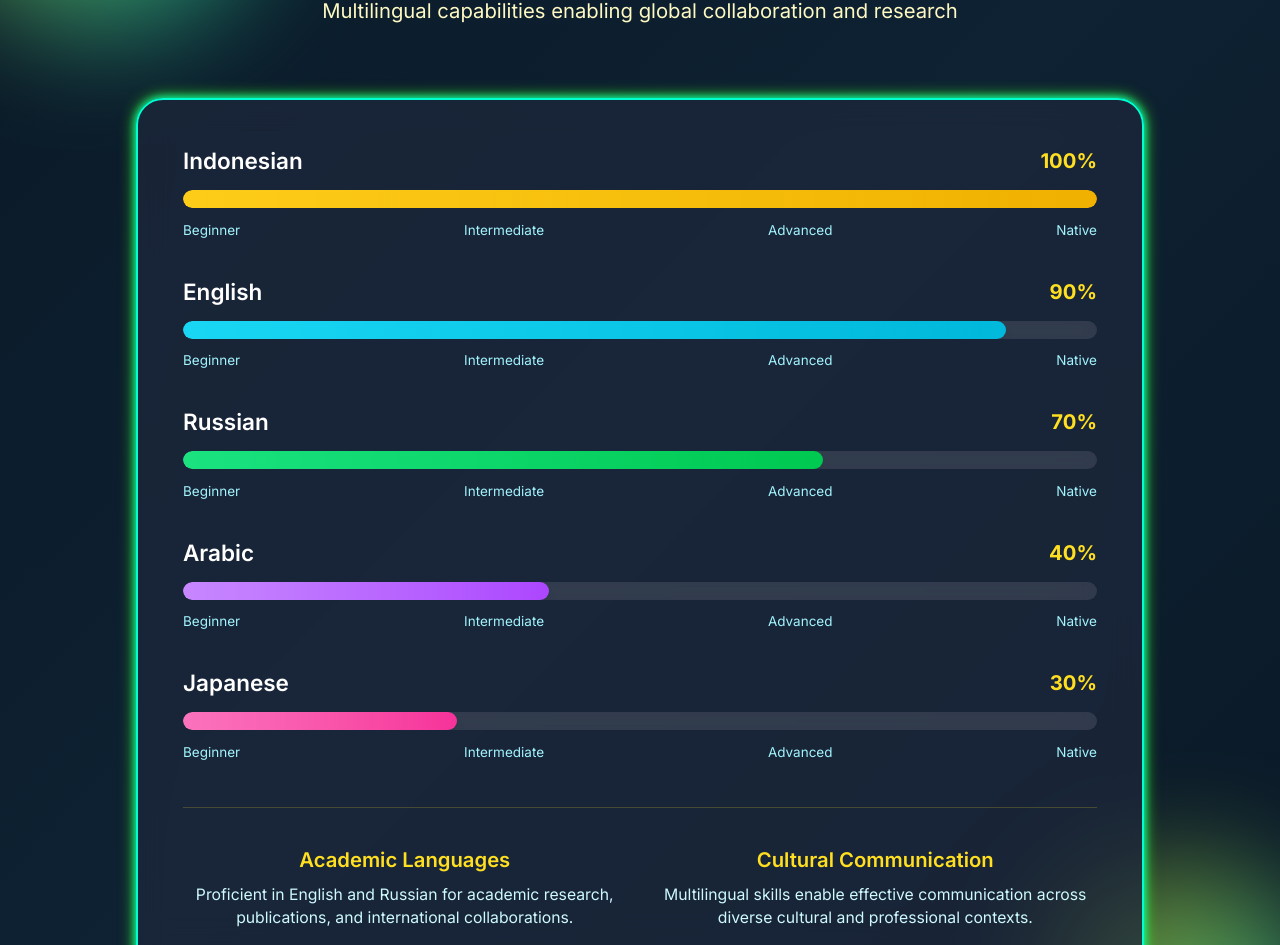
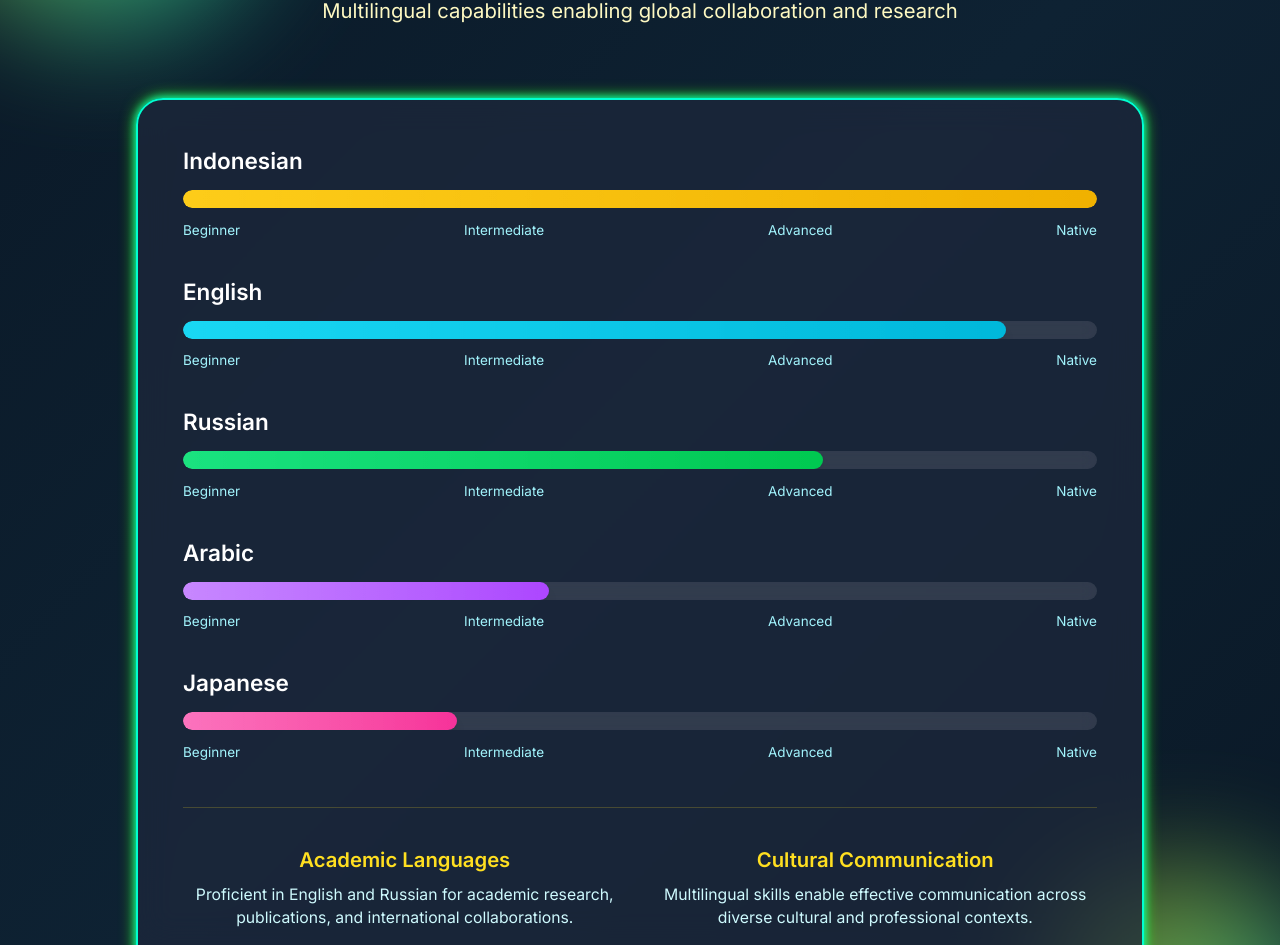
Before and after one commit to Aqeelbmh/SaDidan, a Next.js app in the folder greenvision-portfolio/: page / in a window 1280 px wide. Shown: the part 2728-3673 px from the top of the page. Built offline with nearby package versions, Linux system fonts and the light colour scheme.

Commit message:
Remove percentage numbers from Language section for cleaner display

```diff
--- a/greenvision-portfolio/src/components/Language/Language.tsx
+++ b/greenvision-portfolio/src/components/Language/Language.tsx
@@ -58,9 +58,6 @@ const Language = () => {
                   <h3 className="text-lg sm:text-xl font-semibold text-white drop-shadow-neon">
                     {language.name}
                   </h3>
-                  <span className="text-yellow-300 font-bold text-base sm:text-lg">
-                    {language.percentage}%
-                  </span>
                 </div>
 
                 <div className="relative h-3 sm:h-4 bg-white/10 rounded-full overflow-hidden backdrop-blur-sm">
```
